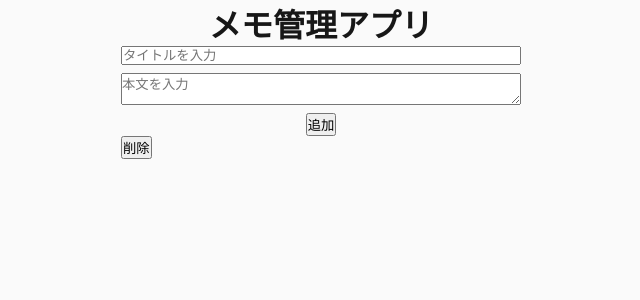
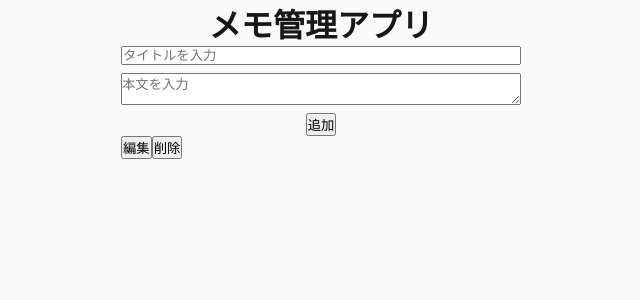
Before and after one commit to M-Araumi/memo-next-app, a Next.js app: page / in a window 1280 px wide. Both pictures are taken after a click on the button "追加". Shown: the top 300 px of the page, without its empty margins (319-959 px from the left). Built offline with nearby package versions, Linux system fonts and the light colour scheme.

Commit message:
メモ（タイトル）編集機能を実装

```diff
--- a/src/app/page.tsx
+++ b/src/app/page.tsx
@@ -32,8 +32,25 @@ export default function Home() {
     const updateMemos = [...memos,newMemo]
     setMemos(updateMemos);
   }
+  function handleEditMemo(id:number){
+    const targetMemo = memos.find(memo => memo.id === id);
+    if(!targetMemo){return;}
+    const newTitle = prompt("タイトルを編集")
+    if(!newTitle){return;}
+    const updateMemos = memos.map(memo => {
+      if(memo.id !== id){
+        return memo;
+      }
+      return{
+        ...memo,
+        title:newTitle
+      }
+    })
+    console.log("updateMemos", updateMemos);
+    setMemos(updateMemos)
+  }
   function handleDelMemo(id:number){
-    const deletedMemos = memos.filter(memo => memo.id !== id)
+    const deletedMemos = memos.filter(memo => memo.id !== id);
     setMemos(deletedMemos)
   }
   return (
@@ -46,6 +63,7 @@ export default function Home() {
         id={memo.id}
         title={memo.title}
         memoText={memo.memoText}
+        handleEditMemo={handleEditMemo}
         handleDelMemo={handleDelMemo}
         />
       )
--- a/src/components/MemoCard.tsx
+++ b/src/components/MemoCard.tsx
@@ -3,7 +3,8 @@ type MemoCardProps = {
     title: string;
     memoText: string;
     id: number;
-    handleDelMemo: (id: number) => void
+    handleEditMemo: (id: number) => void;
+    handleDelMemo: (id: number) => void;
 
 }
     export default function MemoCard(props: MemoCardProps){
@@ -11,6 +12,9 @@ type MemoCardProps = {
         <div className={style.card}>
             <h2>{props.title}</h2>
             <p>{props.memoText}</p>
+            <button onClick={()=>props.handleEditMemo(props.id)}>
+                編集
+            </button>
             <button onClick={()=>props.handleDelMemo(props.id)}>
                 削除
             </button>
```
